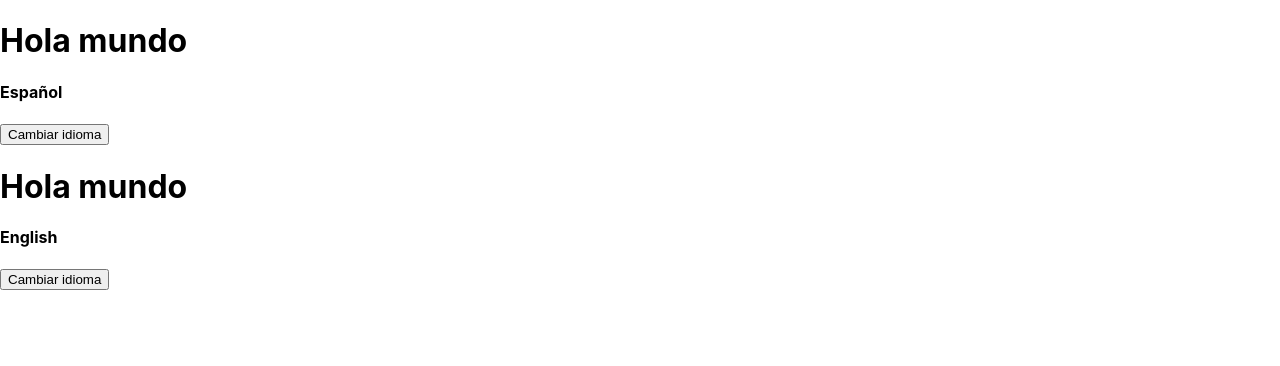
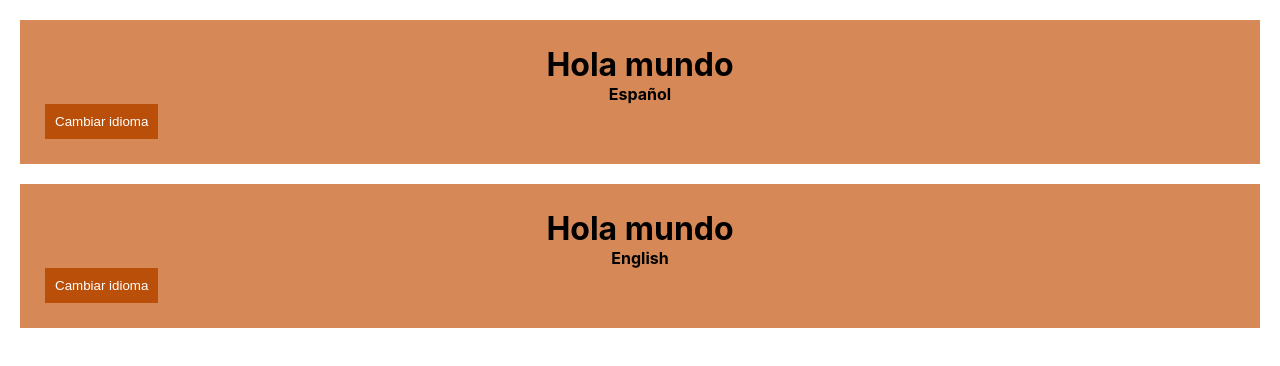
Before and after one commit to mauroolsen/ReactJS-development, a React (Create React App) app in the folder my-app/: page / in a window 1280 px wide. Shown: the top 366 px of the page. Built offline with nearby package versions, Linux system fonts and the light colour scheme.

Commit message:
Jugando con estilos

```diff
--- a/my-app/src/Components/HelloWorld.js
+++ b/my-app/src/Components/HelloWorld.js
@@ -14,25 +14,25 @@ class HelloWorld extends React.Component{
   }
 
   cambiarIdioma = () => {
-    this.setState((this.state.idioma == 1) ? {idioma:0} : {idioma:1});
+    this.setState((this.state.idioma === 1) ? {idioma:0} : {idioma:1});
   }
 
   render(){
     let response = null;
-    if(this.state.idioma == 1){
+    if(this.state.idioma === 1){
       response = (
         <div className="hello">
-          <h1>{this.idiomas.español}</h1>
-          <h4>{this.props.subtitle}</h4>
-          <button onClick={this.cambiarIdioma}>Cambiar idioma</button>
+          <h1 className="text_center">{this.idiomas.español}</h1>
+          <h4 className="text_center">{this.props.subtitle}</h4>
+          <button className="btn" onClick={this.cambiarIdioma}>Cambiar idioma</button>
         </div>
       );
     }else{
       response = (
         <div className="hello">
-          <h1>{this.idiomas.english}</h1>
-          <h4>{this.props.subtitle}</h4>
-          <button onClick={this.cambiarIdioma}>Cambiar idioma</button>
+          <h1 className="text_center">{this.idiomas.english}</h1>
+          <h4 className="text_center">{this.props.subtitle}</h4>
+          <button className="btn" onClick={this.cambiarIdioma}>Cambiar idioma</button>
         </div>
       );
     }
--- a/my-app/src/styles/HelloWorld.scss
+++ b/my-app/src/styles/HelloWorld.scss
@@ -1,3 +1,7 @@
-#hello{
-  border: 1px solid black;
+.hello{
+  border: none;
+  margin: 20px;
+  padding: 25px;
+  background-color: #D68856
+  ;
 }
--- a/my-app/src/styles/index.scss
+++ b/my-app/src/styles/index.scss
@@ -14,3 +14,21 @@ code {
   font-family: source-code-pro, Menlo, Monaco, Consolas, 'Courier New',
     monospace;
 }
+
+.text_center{
+  text-align: center;
+  margin: auto;
+}
+
+.btn{
+  background-color: #BA4F09;
+  border: none;
+  color: white;
+  padding: 10px;
+  &:hover{
+    background-color: #C36528;
+  }
+  &:active{
+    background-color: #CB7B47;
+  }
+}
```
